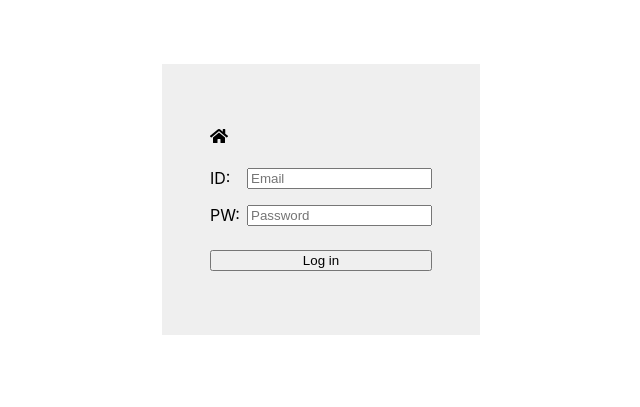
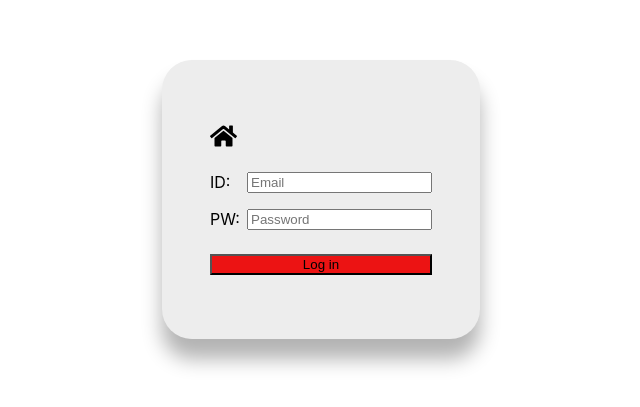
Before and after one commit to sundicide/nextjs-flashcards, a Next.js app: page /login in a window 1280 px wide. Shown: the part 201-608 px from the top of the page, without its empty margins (319-959 px from the left). Built offline with nearby package versions, Linux system fonts and the light colour scheme; no server answers.

Commit message:
feat: add login style, duplicate filtering

```diff
--- a/pages/login.js
+++ b/pages/login.js
@@ -31,6 +31,7 @@ export default (_props) => {
           />
         </div>
         <button
+          className={styles.button}
           onClick={async () => {
             await firebaseClient.auth().signInWithEmailAndPassword(email, pass);
             window.location.href = '/';
--- a/styles/Login.module.css
+++ b/styles/Login.module.css
@@ -1,12 +1,15 @@
-.root{
+.root {
   align-items: center;
   display: flex;
   height: 100vh;
   justify-content: center;
   width: 100%;
+  position: relative;
 }
 .wrapper {
-  background-color: #efefef;
+  background-color: #ededed;
+  border-radius: 30px;
+  box-shadow: 0 20px 20px rgba(0, 0, 0, 0.3);
   display: flex;
   flex-direction: column;
   padding: 3rem;
@@ -17,9 +20,14 @@
 }
 .icon {
   cursor: pointer;
+  font-size: 1.5rem;
 }
 .inputWrapper {
   display: grid;
   grid-template-columns: 1fr 5fr;
   margin: 0.5rem 0;
 }
+.button {
+  background: hsl(0, 85%, calc(50 * 1%));
+  cursor: pointer;
+}
```
Also changed, not shown: pages/add-data.js (+22 -4 lines), pages/questions.js (+11 -1 lines).
